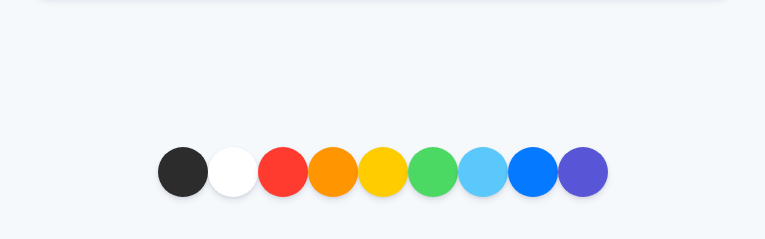
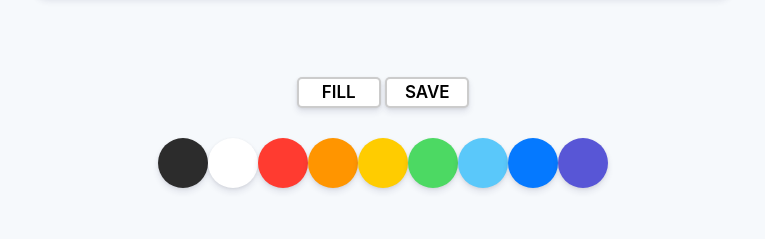
Before and after one commit to Prosted/paintJS2, a plain HTML site: page index.html in a window 1280 px wide. Shown: the part 533-772 px from the top of the page, without its empty margins (257-1022 px from the left). Drawn offline with Linux system fonts and the light colour scheme.

Commit message:
add fill & save button
버튼 추가

```diff
--- a/index.html
+++ b/index.html
@@ -9,6 +9,10 @@
   <body>
     <canvas id="jsCanvas" class="jsCanvas"></canvas>
     <div class="controls">
+      <div class="controls__buttons">
+        <button id="jsChange">Fill</button>
+        <button id="jsSave">Save</button>
+      </div>
       <div class="controls__colors">
         <div class="controls__color" style="background-color: #2c2c2c"></div>
         <div class="controls__color" style="background-color: white"></div>
--- a/styles.css
+++ b/styles.css
@@ -20,7 +20,10 @@ body {
 }
 
 .controls {
-  margin-top: 150px;
+  margin-top: 80px;
+  display: flex;
+  flex-direction: column;
+  align-items: center;
 }
 
 .controls .controls__colors {
@@ -29,10 +32,34 @@ body {
   align-items: center;
 }
 
-.controls__color {
+.controls .controls__color {
   width: 50px;
   height: 50px;
   border-radius: 50%;
   box-shadow: 0 4px 6px rgba(50, 50, 93, 0.11), 0 1px 3px rgba(0, 0, 0, 0.08);
   cursor: pointer;
 }
+
+.controls__buttons {
+  margin-bottom: 30px;
+}
+
+.controls__buttons button {
+  all: unset;
+  width: 80px;
+  text-align: center;
+  font-weight: 600;
+  font-size: 17px;
+  text-transform: uppercase;
+  background-color: white;
+  padding: 5px 0px;
+  border-radius: 5px;
+  box-shadow: 0 4px 6px rgba(50, 50, 93, 0.11), 0 1px 3px rgba(0, 0, 0, 0.08);
+  cursor: pointer;
+  border: 2px solid rgba(0, 0, 0, 0.2);
+  transition: ;
+}
+
+.controls__buttons button:active {
+  transform: scale(0.98);
+}
```
